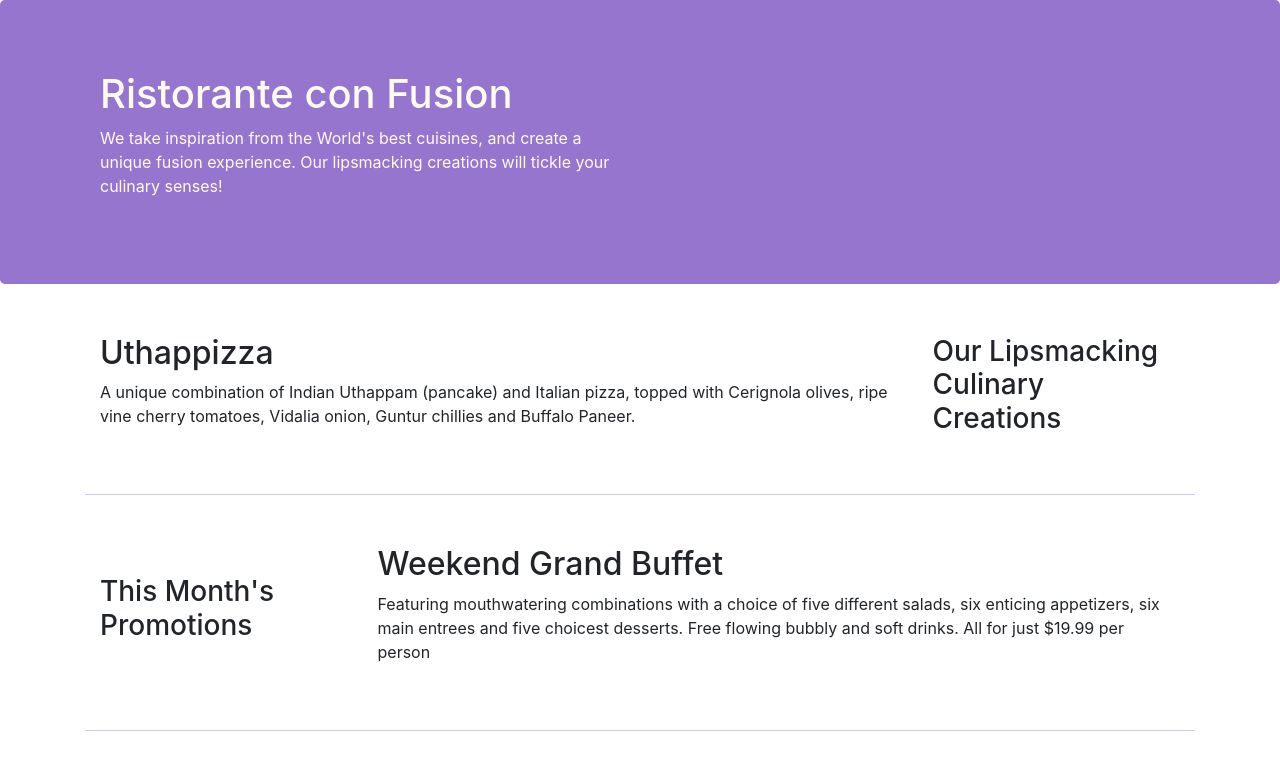
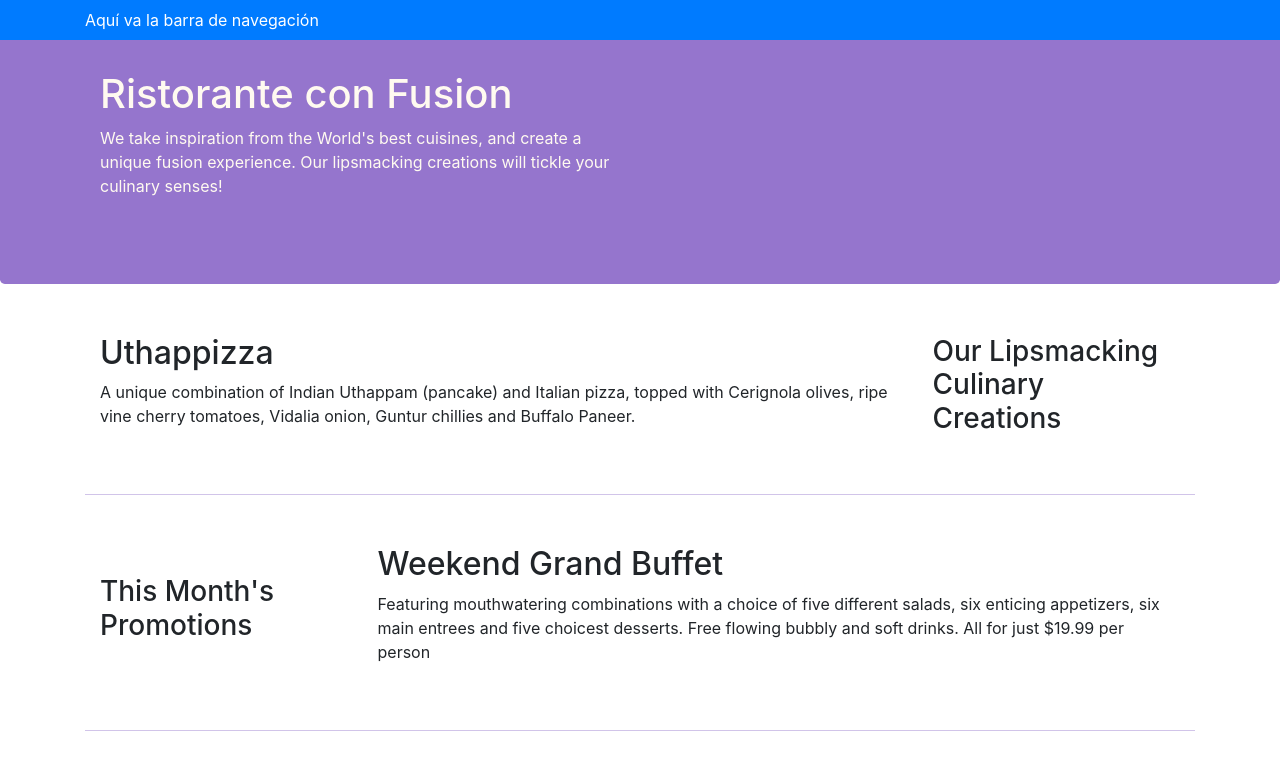
Before and after one commit to jcarlosj/Full-Stack-Front-End-Bootstrap-4-C-HKUST, a website: page index.html in a window 1280 px wide. Shown: the top 778 px of the page. Drawn offline with nearby package versions, Linux system fonts and the light colour scheme.

Commit message:
[+] Component > navbar: Define simple navigation bar

```diff
--- a/css/master.css
+++ b/css/master.css
@@ -38,3 +38,7 @@
     font-size: 80%;
     margin: 0;
 }
+
+.navbar-dark {
+    color: white;
+}
--- a/index.html
+++ b/index.html
@@ -13,6 +13,12 @@
 </head>
 
 <body>
+
+    <nav class="navbar navbar-dark navbar-expand-sm bg-primary fixed-top">
+        <div class="container">
+            Aquí va la barra de navegación
+        </div>
+    </nav>
 
     <header class="jumbotron">
         <div class="container">
```
